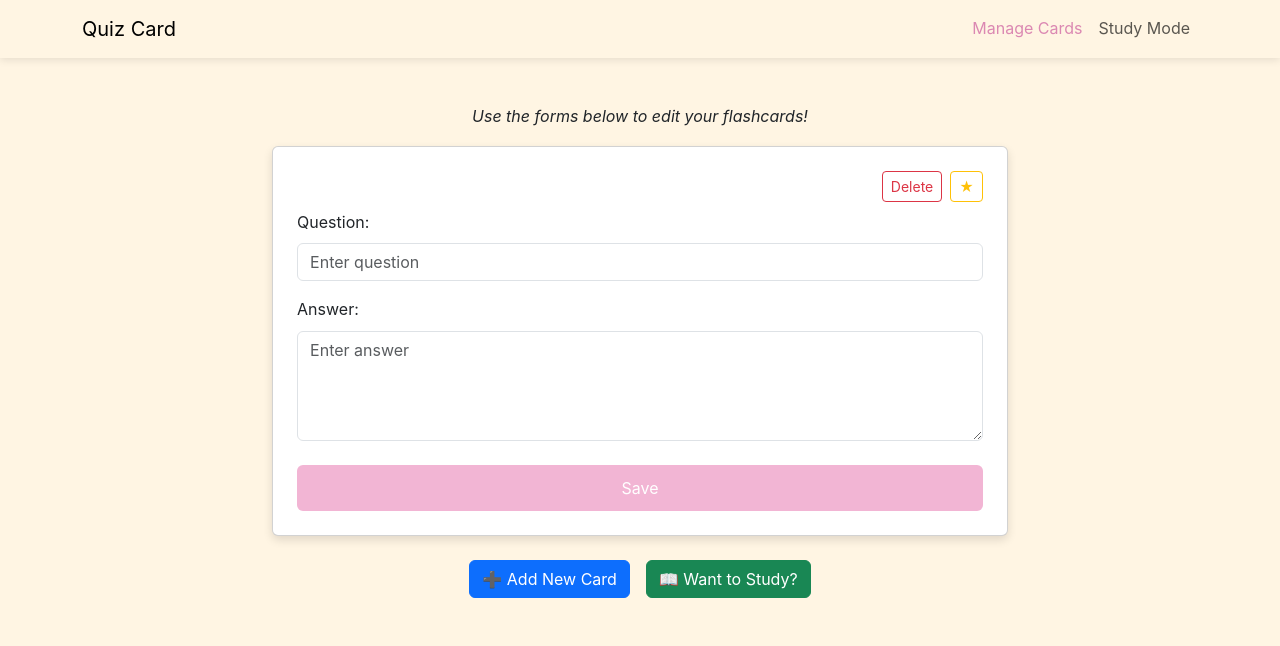
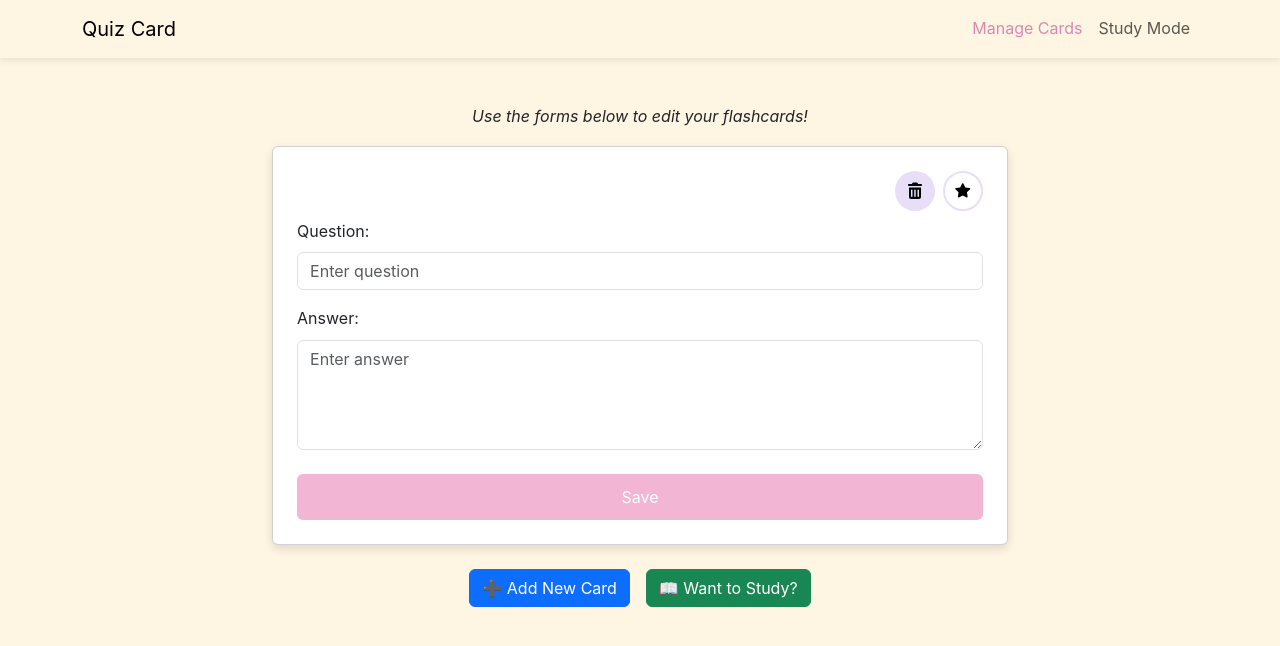
Before and after one commit to Dossman-thomas/Quiz-Card, a React (Vite) app: page /manage-cards in a window 1280 px wide. Shown: the top 646 px of the page. Built offline with nearby package versions, Linux system fonts and the light colour scheme.

Commit message:
font-awesome for react npm installed, CardForm component styled, and ManageCards styles complete

```diff
--- a/package.json
+++ b/package.json
@@ -10,6 +10,10 @@
     "preview": "vite preview"
   },
   "dependencies": {
+    "@fortawesome/free-brands-svg-icons": "^7.0.1",
+    "@fortawesome/free-regular-svg-icons": "^7.0.1",
+    "@fortawesome/free-solid-svg-icons": "^7.0.1",
+    "@fortawesome/react-fontawesome": "^3.0.2",
     "@popperjs/core": "^2.11.8",
     "bootstrap": "^5.3.8",
     "framer-motion": "^12.23.12",
--- a/src/components/CardForm.jsx
+++ b/src/components/CardForm.jsx
@@ -3,6 +3,8 @@ import Card from "react-bootstrap/Card";
 import Button from "react-bootstrap/Button";
 import { useState } from "react";
 import "../styles/cardForm.css";
+import { FontAwesomeIcon } from "@fortawesome/react-fontawesome";
+import { faTrashCan, faStar } from "@fortawesome/free-solid-svg-icons";
 
 export default function CardForm({
   // card form props
@@ -31,19 +33,19 @@ export default function CardForm({
         {/* Top-right action buttons */}
         <div className="d-flex justify-content-end mb-2">
           <Button
-            variant="outline-danger"
-            size="sm"
-            className="me-2"
+            size="md"
+            className="me-2 card-btn"
             onClick={() => onDelete && onDelete(id)}
           >
-            Delete
+            <FontAwesomeIcon icon={faTrashCan} />
           </Button>
           <Button
-            variant={isStarred ? "warning" : "outline-warning"}
             size="sm"
+            className="card-btn"
+            id={isStarred ? "" : "starred-btn"}
             onClick={() => onToggleStar && onToggleStar(id)}
           >
-            ★
+            <FontAwesomeIcon icon={faStar} />
           </Button>
         </div>
 
--- a/src/styles/cardForm.css
+++ b/src/styles/cardForm.css
@@ -2,8 +2,27 @@
     height: 110px;
 }
 
+.card-btn {
+    border-radius: 50%;
+    width: 40px;
+    height: 40px;
+    background-color: var(--secondary-container);
+    color: black;
+    border: none;
+
+    /* center icon */
+    display: flex;
+    align-items: center;
+    justify-content: center;
+}
+
+#starred-btn {
+    background-color: transparent;
+    border: 2px solid var(--secondary-container);
+}
+
 #card-form {
-    width: clamp(400px, 63%, 800px);
+    width: clamp(400px, 63%, 80%);
     font-size: clamp(1rem, 1.2vw, 2rem);
     box-shadow: 0 4px 10px rgba(0, 0, 0, 0.123);
 }
--- a/src/styles/variables.css
+++ b/src/styles/variables.css
@@ -3,6 +3,7 @@
   --bg-color:  #FFF5E3;
   --primary: #F2B5D4;
   --secondary: #ACCAFF;
+  --secondary-container: #E8DEF8;
   --pop: #FF9F68;
   --shade-primary: #DB88B2;
   --shade-secondary: #8BAFF0;
```
Also changed, not shown: 1 other file (tests, documents, lock files or other folders).
